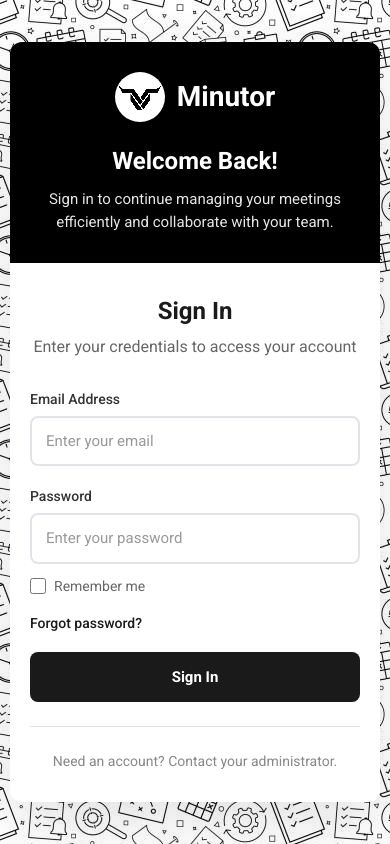
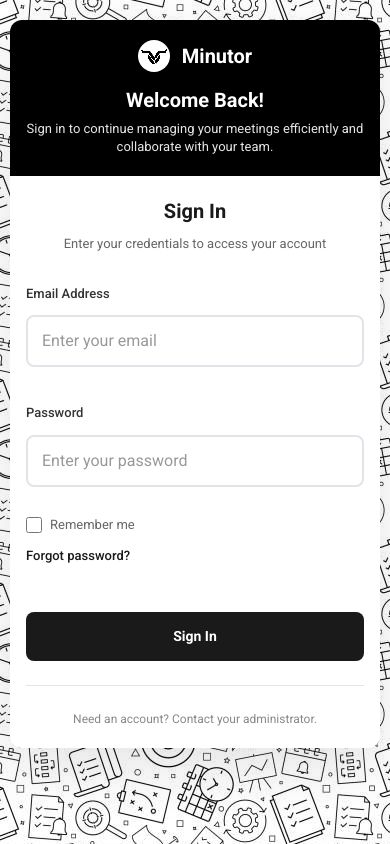
Before and after one commit to RachadDoueik/minutor-frontend, a React (Vite) app: page /auth in a window 390 px wide. Built offline with nearby package versions, Linux system fonts and the light colour scheme.

Commit message:
Fixed a design issue in the Auth page for moblie sized screens

```diff
--- a/src/css/Auth.css
+++ b/src/css/Auth.css
@@ -437,69 +437,31 @@
   .auth-container {
     flex-direction: column;
     max-width: 500px;
-  }
-
-  .auth-branding {
-    padding: 40px 30px;
-    min-height: auto;
-  }
-
-  .auth-branding-title {
-    font-size: 28px;
-  }
-
-  .auth-branding-subtitle {
-    font-size: 16px;
-  }
-
-  .auth-features {
-    flex-direction: row;
-    justify-content: center;
-    flex-wrap: wrap;
-    gap: 16px;
-  }
-
-  .auth-feature {
-    flex-direction: column;
-    text-align: center;
-    gap: 8px;
-    font-size: 14px;
-    flex: 0 0 auto;
-  }
-
-  .auth-form-section {
-    padding: 40px 30px;
-  }
-
-  .auth-form-title {
-    font-size: 28px;
-  }
-}
-
-@media (max-width: 480px) {
-  .auth {
-    padding: 10px;
-  }
-
-  .auth-container {
-    border-radius: 12px;
-    min-height: auto;
+    max-height: none;
   }
 
   .auth-branding {
     padding: 30px 20px;
-  }
-
-  .auth-logo-text {
-    font-size: 28px;
+    min-height: auto;
+    text-align: center;
   }
 
   .auth-branding-title {
     font-size: 24px;
+    margin-bottom: 12px;
   }
 
   .auth-branding-subtitle {
-    font-size: 15px;
+    font-size: 14px;
+    line-height: 1.4;
+  }
+
+  .auth-logo {
+    margin-bottom: 20px;
+  }
+
+  .auth-logo-text {
+    font-size: 24px;
   }
 
   .auth-form-section {
@@ -510,25 +472,165 @@
     font-size: 24px;
   }
 
-  .auth-form-row {
-    flex-direction: column;
-    gap: 24px;
+  .auth-form-subtitle {
+    font-size: 14px;
+  }
+}
+
+@media (max-width: 480px) {
+  .auth {
+    padding: 10px;
+    align-items: flex-start;
+    padding-top: 20px;
+  }
+
+  .auth-container {
+    border-radius: 12px;
+    min-height: auto;
+    width: 100%;
+    max-width: 100%;
+  }
+
+  .auth-branding {
+    padding: 20px 16px;
+  }
+
+  .auth-logo {
+    margin-bottom: 16px;
+  }
+
+  .auth-logo-image {
+    height: 32px;
+    width: 32px;
+  }
+
+  .auth-logo-text {
+    font-size: 20px;
+  }
+
+  .auth-branding-title {
+    font-size: 20px;
+    margin-bottom: 8px;
+  }
+
+  .auth-branding-subtitle {
+    font-size: 13px;
+    line-height: 1.4;
+  }
+
+  .auth-form-section {
+    padding: 20px 16px;
+  }
+
+  .auth-form-title {
+    font-size: 20px;
+    margin-bottom: 8px;
+  }
+
+  .auth-form-subtitle {
+    font-size: 13px;
+    margin-bottom: 20px;
+  }
+
+  .auth-form-group {
+    margin-bottom: 16px;
+  }
+
+  .auth-label {
+    font-size: 13px;
+    margin-bottom: 6px;
+  }
+
+  .auth-input {
+    padding: 12px 14px;
+    font-size: 16px; /* Prevents zoom on iOS */
   }
 
   .auth-form-options {
     flex-direction: column;
     align-items: flex-start;
-    gap: 16px;
+    gap: 12px;
+    margin-bottom: 20px;
+  }
+
+  .auth-checkbox-text {
+    font-size: 13px;
+  }
+
+  .auth-forgot-password {
+    font-size: 13px;
+  }
+
+  .auth-submit-btn {
+    padding: 14px 20px;
+    font-size: 14px;
+    width: 100%;
+  }
+
+  .auth-footer-text {
+    font-size: 12px;
+    text-align: center;
+  }
+
+  /* Demo credentials mobile styles */
+  .demo-credentials {
+    margin-top: 16px;
+    padding: 12px;
+    font-size: 12px;
+  }
+
+  .demo-credentials h4 {
+    font-size: 13px;
+    margin-bottom: 6px;
+  }
+
+  .demo-credentials p {
+    margin: 2px 0;
+    line-height: 1.3;
+  }
+
+  /* Error message mobile styles */
+  .auth-error {
+    padding: 8px 12px;
+    font-size: 13px;
+    margin-bottom: 12px;
   }
 }
 
 @media (max-width: 360px) {
+  .auth {
+    padding: 8px;
+    padding-top: 16px;
+  }
+
+  .auth-container {
+    border-radius: 8px;
+  }
+
+  .auth-branding {
+    padding: 16px 12px;
+  }
+
+  .auth-form-section {
+    padding: 16px 12px;
+  }
+
   .auth-input {
-    padding: 12px 14px;
-    font-size: 16px; /* Prevents zoom on iOS */
+    padding: 10px 12px;
+    font-size: 16px;
   }
 
   .auth-submit-btn {
-    padding: 14px 20px;
+    padding: 12px 16px;
+    font-size: 14px;
+  }
+
+  .demo-credentials {
+    padding: 10px;
+    font-size: 11px;
+  }
+
+  .demo-credentials h4 {
+    font-size: 12px;
   }
 }
```
